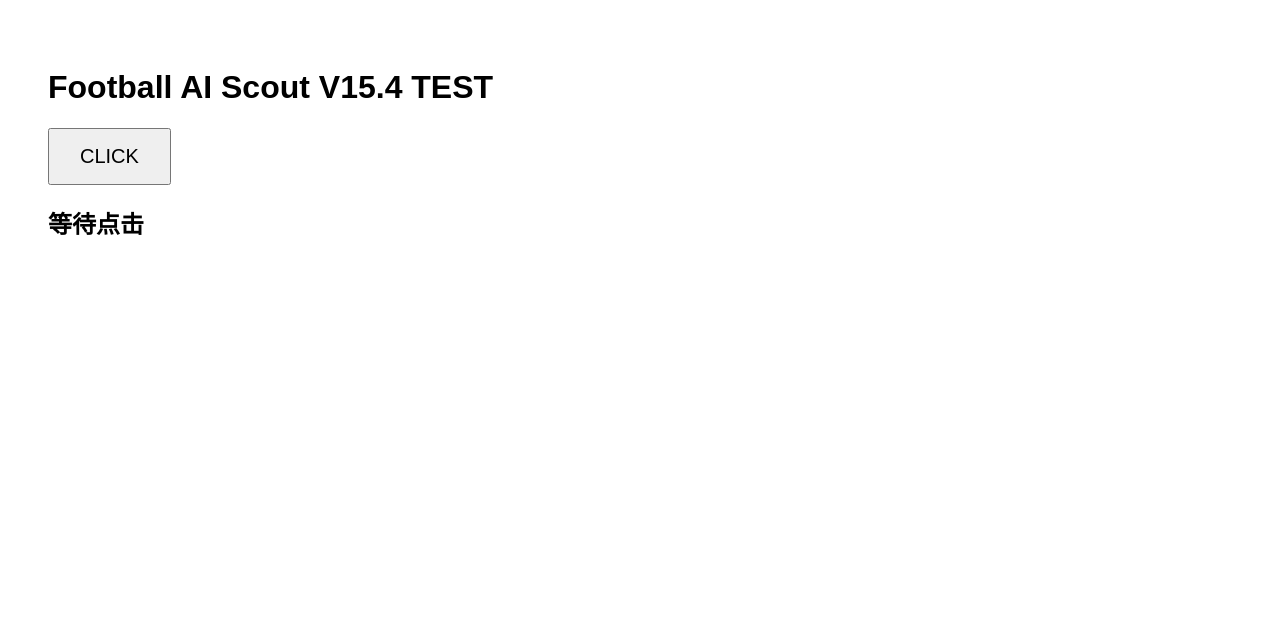
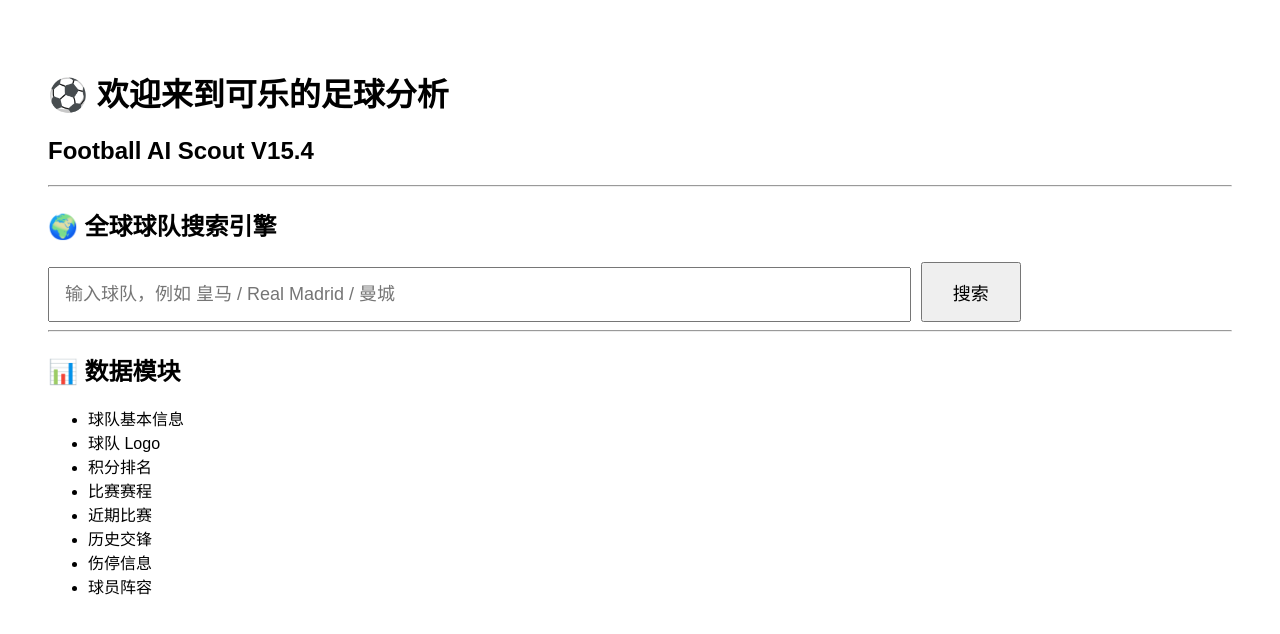
Before and after one commit to MrZhongH/football-ai-scout, a Next.js app: page / in a window 1280 px wide. Shown: the top 634 px of the page. Built offline with nearby package versions, Linux system fonts and the light colour scheme.

Commit message:
Update page.js

```diff
--- a/app/page.js
+++ b/app/page.js
@@ -1,54 +1,357 @@
 "use client";
 
-import {useState} from "react";
+import { useState } from "react";
+
 
 export default function Home(){
 
-const [msg,setMsg]=useState("等待点击");
+const [keyword,setKeyword]=useState("");
+
+const [teams,setTeams]=useState([]);
+
+const [loading,setLoading]=useState(false);
+
+const [error,setError]=useState("");
 
 
-function test(){
 
-console.log("clicked");
+async function searchTeam(){
 
-alert("React按钮正常运行");
+if(!keyword.trim()){
+    setError("请输入球队名称");
+    return;
+}
 
-setMsg("点击成功");
+
+setLoading(true);
+setError("");
+setTeams([]);
+
+
+try{
+
+
+const res = await fetch(
+    `/api/team-search?q=${encodeURIComponent(keyword)}`
+);
+
+
+const data = await res.json();
+
+
+
+if(data.error){
+
+    setError(data.error);
+
+}
+else{
+
+    setTeams(
+        data.response || []
+    );
 
 }
 
 
+
+}catch(e){
+
+console.log(e);
+
+setError(
+"搜索失败，请稍后再试"
+);
+
+
+}
+
+
+
+setLoading(false);
+
+
+}
+
+
+
+
+
 return (
 
-<main style={{
+<main
+style={{
 padding:"40px",
 fontFamily:"Arial"
-}}>
+}}
+>
 
 
 <h1>
-Football AI Scout V15.4 TEST
+⚽ 欢迎来到可乐的足球分析
 </h1>
 
 
+<h2>
+Football AI Scout V15.4
+</h2>
+
+
+<hr/>
+
+
+<h2>
+🌍 全球球队搜索引擎
+</h2>
+
+
+
+<div>
+
+
+<input
+
+value={keyword}
+
+placeholder="输入球队，例如 皇马 / Real Madrid / 曼城"
+
+onChange={
+e=>setKeyword(e.target.value)
+}
+
+
+style={{
+
+width:"70%",
+padding:"15px",
+fontSize:"18px"
+
+}}
+
+
+/>
+
+
+
 <button
-onClick={test}
+
+onClick={searchTeam}
+
 style={{
+
 padding:"15px 30px",
-fontSize:"20px"
+marginLeft:"10px",
+fontSize:"18px",
+cursor:"pointer"
+
 }}
+
 >
-CLICK
+
+搜索
+
 </button>
 
 
+</div>
+
+
+
+{
+loading &&
+
+<p>
+正在搜索球队...
+</p>
+
+}
+
+
+
+{
+error &&
+
+<p
+style={{
+color:"red"
+}}
+>
+
+{error}
+
+</p>
+
+}
+
+
+
+
+{
+
+teams.length>0 &&
+
+<div>
+
+
 <h2>
-{msg}
+搜索结果
 </h2>
+
+
+
+{
+
+teams.map(
+(item,index)=>{
+
+
+const team=item.team;
+
+
+return (
+
+<div
+
+key={index}
+
+style={{
+
+border:"1px solid #ddd",
+borderRadius:"10px",
+padding:"20px",
+marginTop:"20px"
+
+}}
+
+>
+
+
+<img
+
+src={team.logo}
+
+width="80"
+
+/>
+
+
+<h2>
+{team.name}
+</h2>
+
+
+<p>
+国家：
+{team.country}
+</p>
+
+
+<p>
+球队ID：
+{team.id}
+</p>
+
+
+
+<button
+
+style={{
+
+padding:"10px 20px"
+
+}}
+
+onClick={()=>{
+
+alert(
+`进入 ${team.name} 分析页`
+)
+
+}}
+
+>
+
+查看球队分析
+
+</button>
+
+
+</div>
+
+
+)
+
+
+}
+
+)
+
+
+}
+
+
+
+</div>
+
+
+}
+
+
+
+
+
+<hr/>
+
+
+<h2>
+📊 数据模块
+</h2>
+
+
+<ul>
+
+<li>
+球队基本信息
+</li>
+
+<li>
+球队 Logo
+</li>
+
+<li>
+积分排名
+</li>
+
+<li>
+比赛赛程
+</li>
+
+<li>
+近期比赛
+</li>
+
+<li>
+历史交锋
+</li>
+
+<li>
+伤停信息
+</li>
+
+<li>
+球员阵容
+</li>
+
+
+</ul>
+
+
 
 
 </main>
 
+
 )
 
+
 }
```
